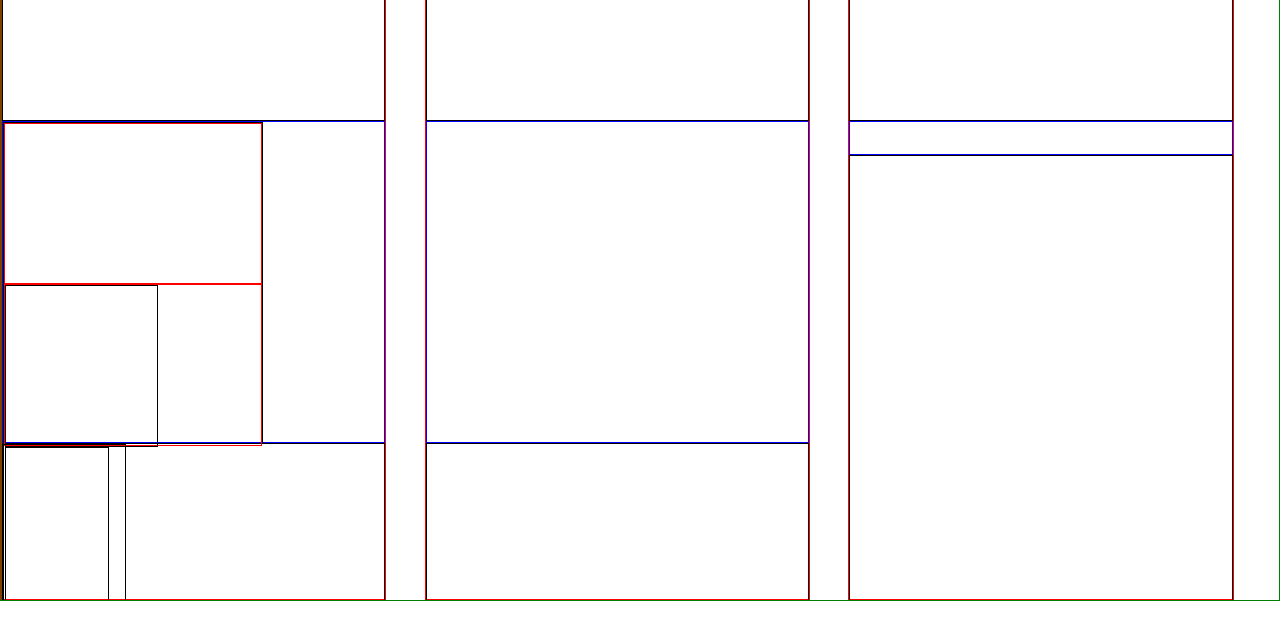
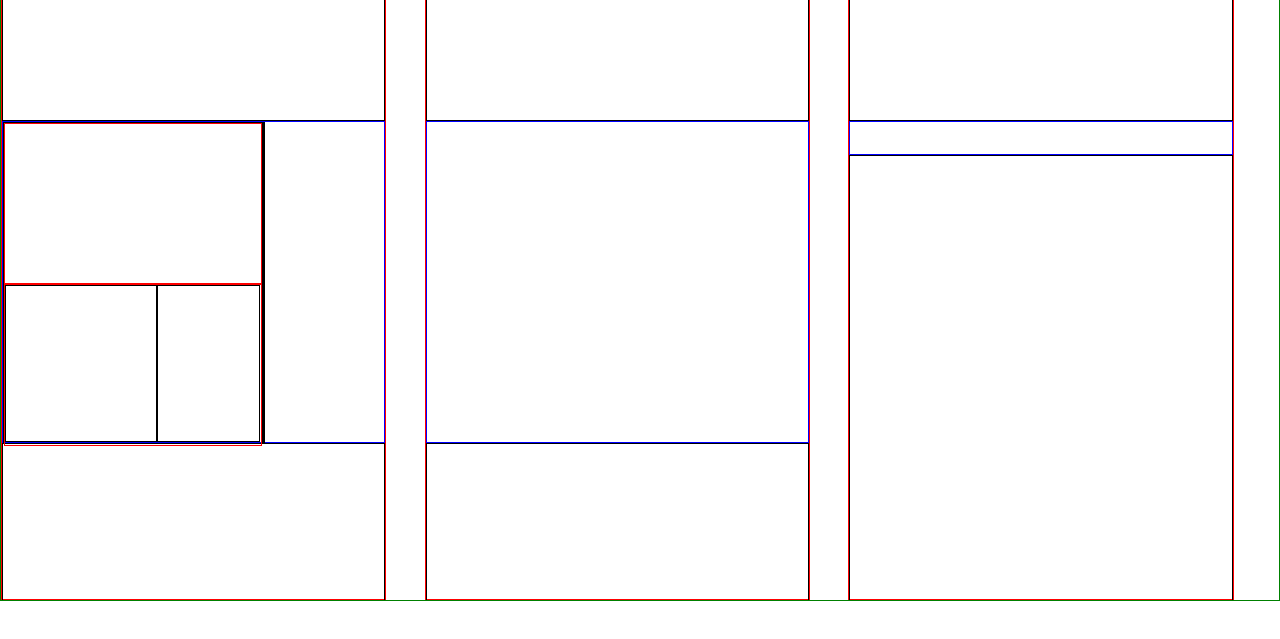
Before and after one commit to Spruzers/assignment-correction, a plain HTML site: page index.html in a window 1280 px wide. Shown: the part 43-682 px from the top of the page. Drawn offline with Linux system fonts and the light colour scheme.

Commit message:
Fixed Layout issue

```diff
--- a/css/style.css
+++ b/css/style.css
@@ -39,16 +39,15 @@ div.sub-row1{
 }
 div.sub-row21,div.sub-row22{
       float:left;
-      height: 100%;
+      height: 97%;
 
 }
 div.sub-row21{
-        width: 59%;
+        width: 58.6%;
         border: 1px solid black;
-
 }
 div.sub-row22{
-        width: 39.8%;
+        width: 39.7%;
         border: 1px solid black;
 
 }
--- a/index.html
+++ b/index.html
@@ -27,7 +27,7 @@
                                     </div>
 
                             </div>
-              <div class="sub-col1 col1">
+                            <div class="sub-col1 col">
 
                             </div>
 
```
Lines whose indentation alone changed are shown as unchanged.
